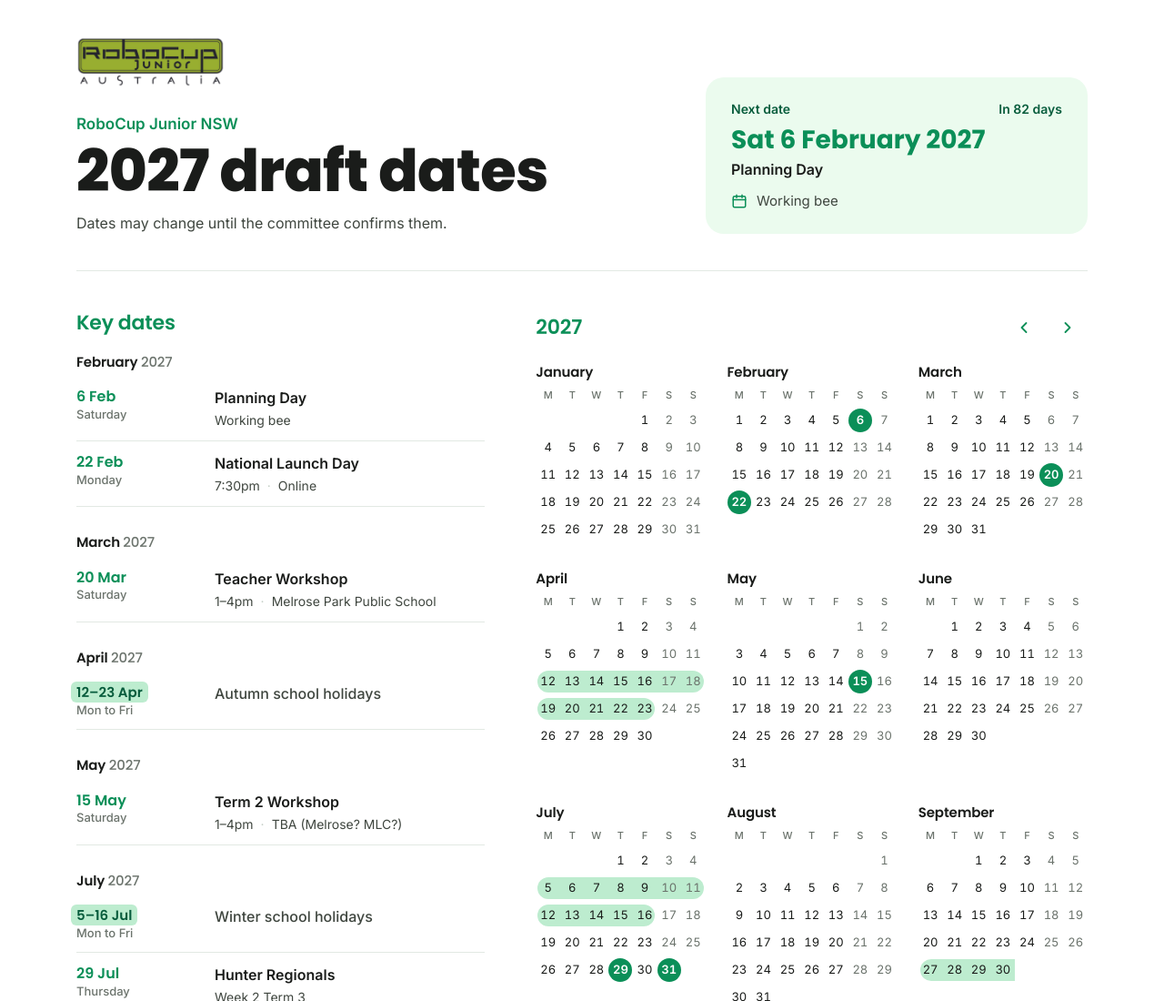
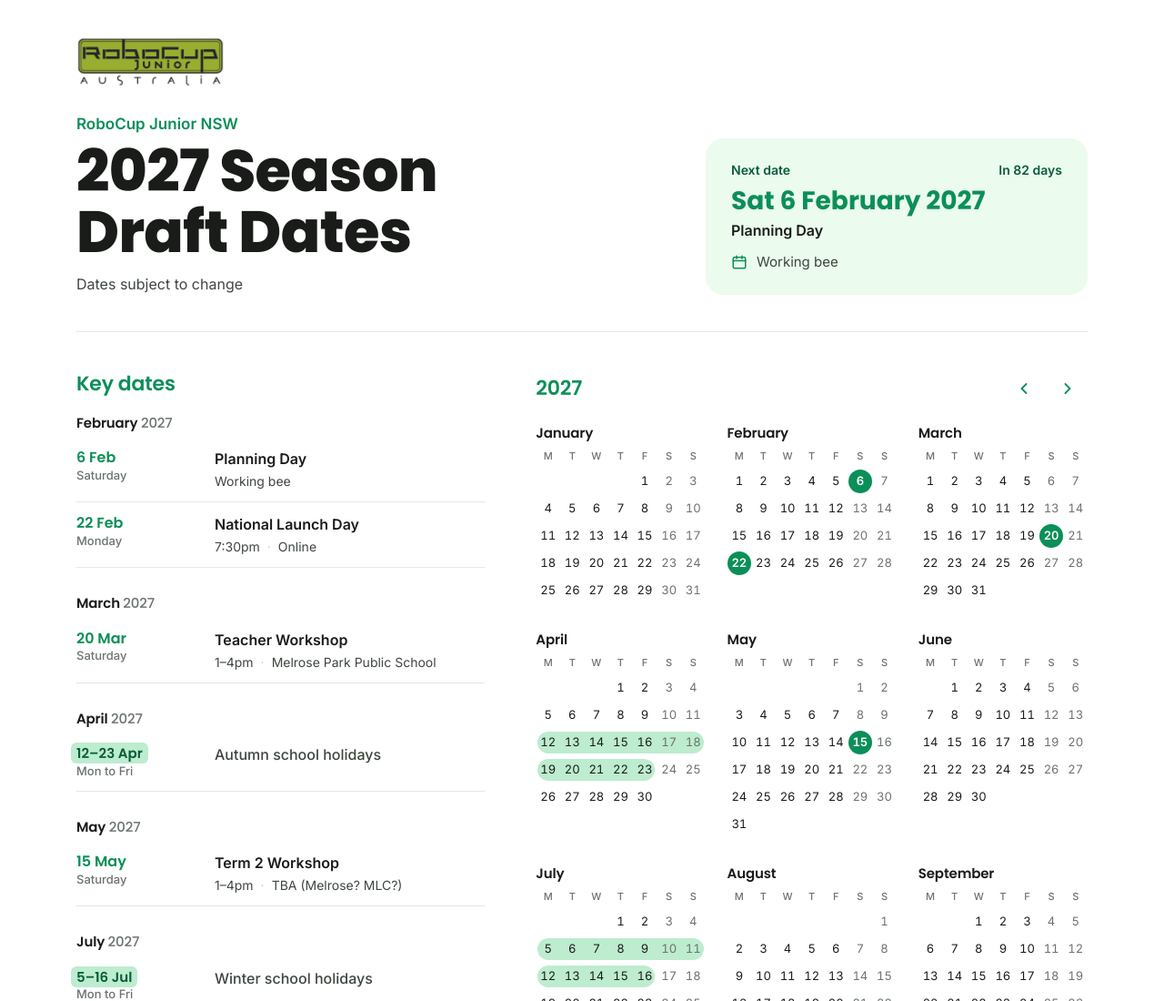
Before and after one commit to talkingj/rcj-2027-dates, a plain HTML site: page index.html in a window 1280 px wide. Shown: the top 1100 px of the page at 91% size. Drawn offline with Linux system fonts and the light colour scheme.

Commit message:
Retitle to 2027 Season Draft Dates
Co-Authored-By: Claude Opus 5.5 <noreply@anthropic.com>

```diff
--- a/index.html
+++ b/index.html
@@ -3,7 +3,7 @@
 <head>
 <meta charset="utf-8">
 <meta name="viewport" content="width=device-width,initial-scale=1">
-<title>RCJ NSW 2027 Draft Dates</title>
+<title>RCJ NSW 2027 Season Draft Dates</title>
 <meta name="description" content="RoboCup Junior NSW draft dates for 2027.">
 <link rel="preconnect" href="https://fonts.googleapis.com">
 <link rel="preconnect" href="https://fonts.gstatic.com" crossorigin>
@@ -111,8 +111,8 @@ footer{margin-top:56px;padding-top:20px;border-top:1px solid var(--gray-200);fon
     <div>
       <img class="logo" src="logo.png" alt="RoboCup Junior Australia" width="163" height="56">
       <p class="org">RoboCup Junior NSW</p>
-      <h1>2027 draft dates</h1>
-      <p class="sub">Dates may change until the committee confirms them.</p>
+      <h1>2027 Season Draft Dates</h1>
+      <p class="sub">Dates subject to change</p>
     </div>
     <aside class="next" id="next" aria-label="Next date" hidden></aside>
   </header>
```
